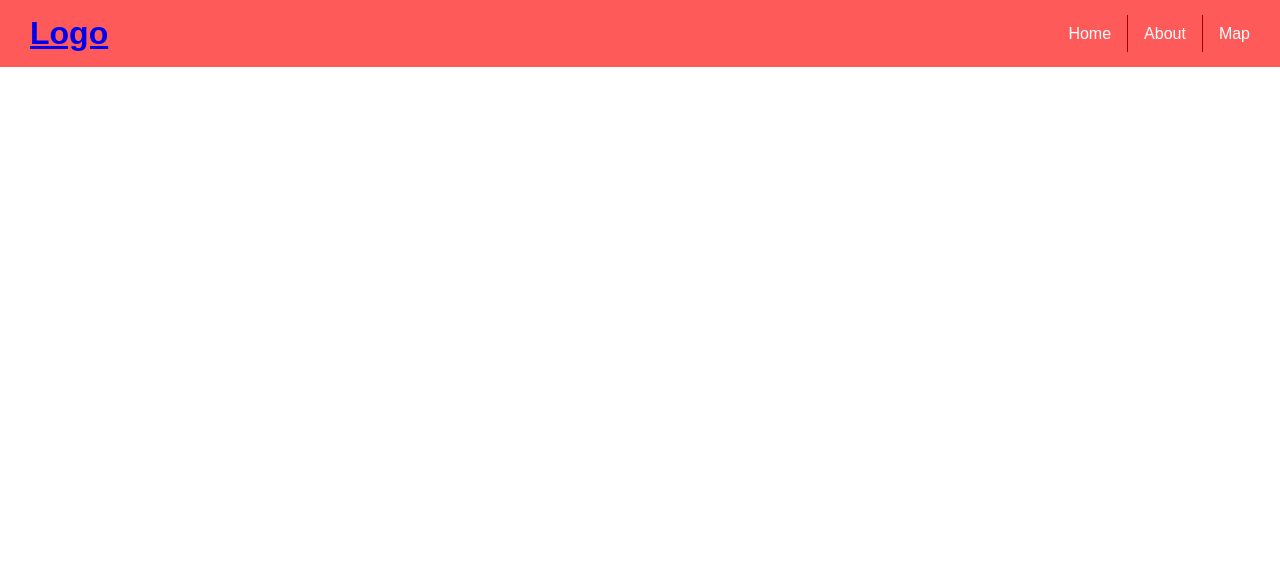
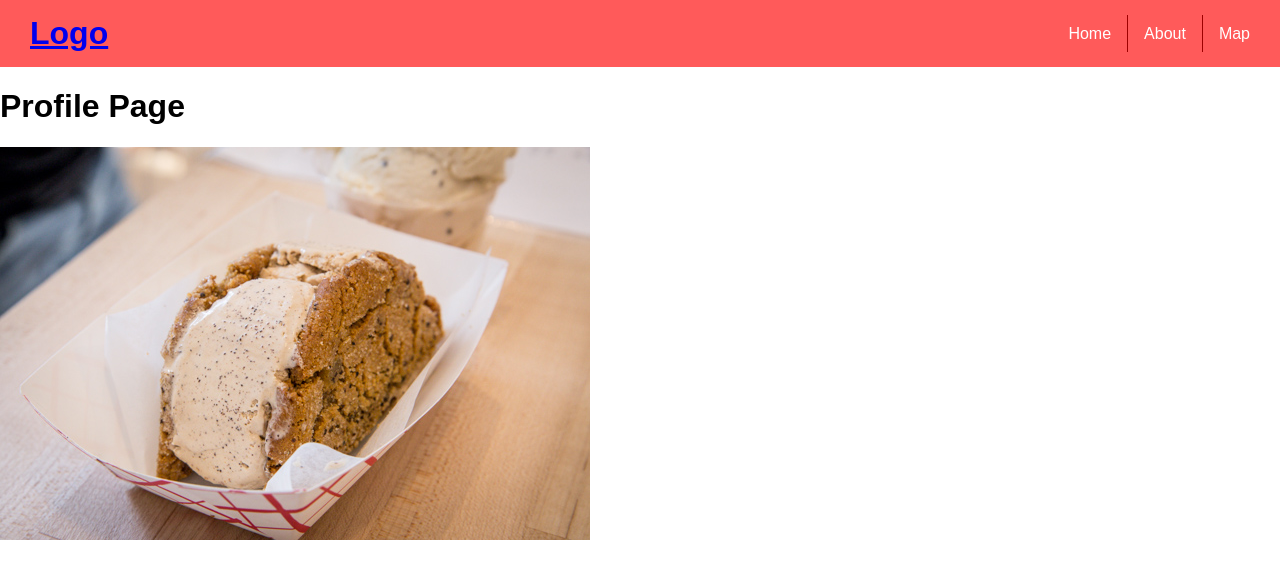
Before and after one commit to tylercameron/foodME, a React (Create React App) app: page /profile in a window 1280 px wide. Shown: the top 578 px of the page. Built offline with nearby package versions, Linux system fonts and the light colour scheme.

Commit message:
change about to profile page

```diff
--- a/src/App.js
+++ b/src/App.js
@@ -5,7 +5,7 @@ import React, { Component } from 'react';
 import { BrowserRouter, Route } from 'react-router-dom';
 import Header from './components/Header';
 import Home from './components/Home';
-import About from './components/About';
+import Profile from './components/Profile';
 import MapPage from './components/MapPage';
 
 class App extends Component {
@@ -16,7 +16,7 @@ class App extends Component {
           <Header />
 
           <Route exact path="/" component={Home} />
-          <Route path="/about" component={About} />
+          <Route path="/profile" component={Profile} />
           <Route path="/map" component={MapPage} />
         </div>
       </BrowserRouter>
--- a/src/components/About.js
+++ b/src/components/Profile.js
@@ -1,15 +1,15 @@
 import React, { Component } from 'react';
 import icecream from '../assets/icecream.jpg';
 
-class About extends Component {
+class Profile extends Component {
     render() {
         return (
             <div>
-                <h1>About Page</h1>
+                <h1>Profile Page</h1>
                 <img src={icecream} alt="user" />
             </div>
         )
     }
 }
 
-export default About;
+export default Profile;
```
